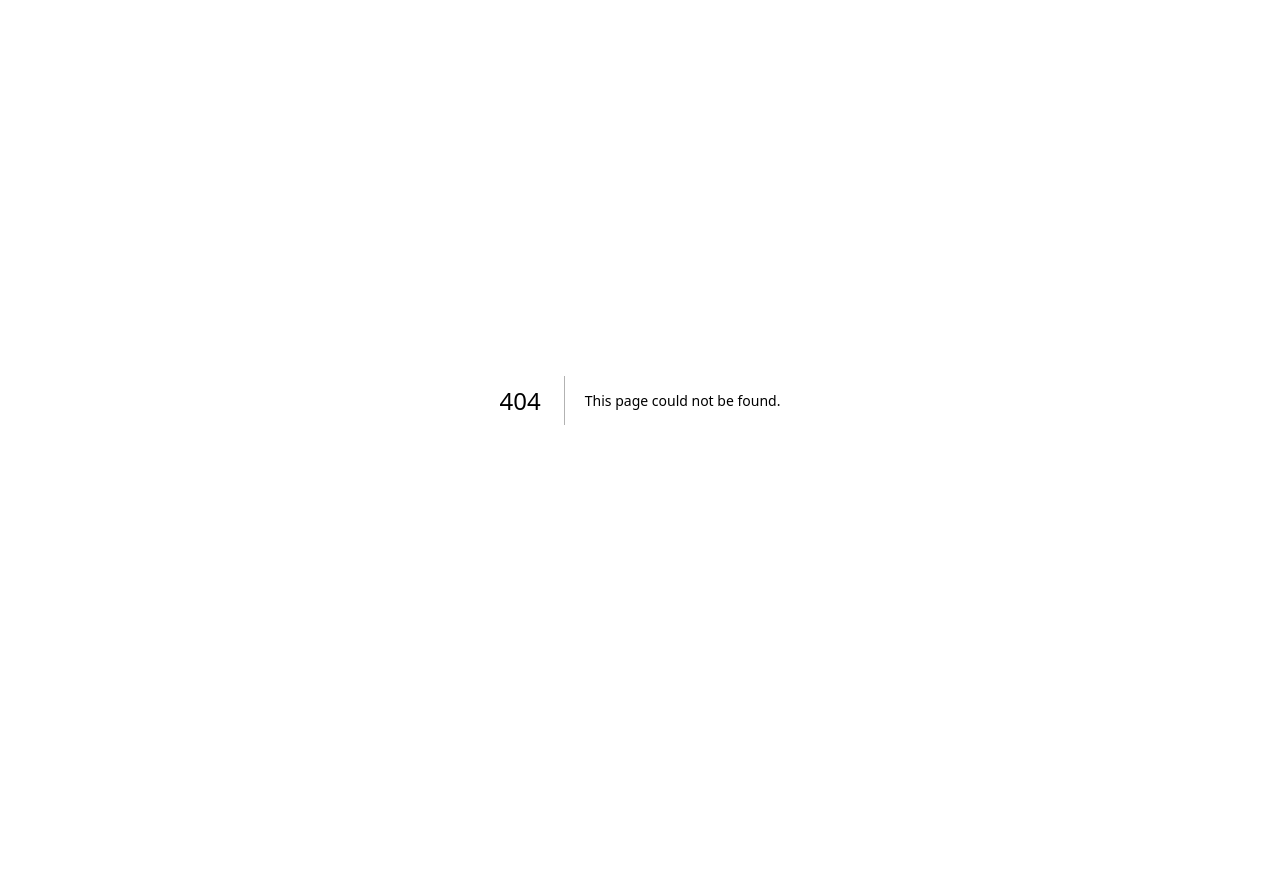
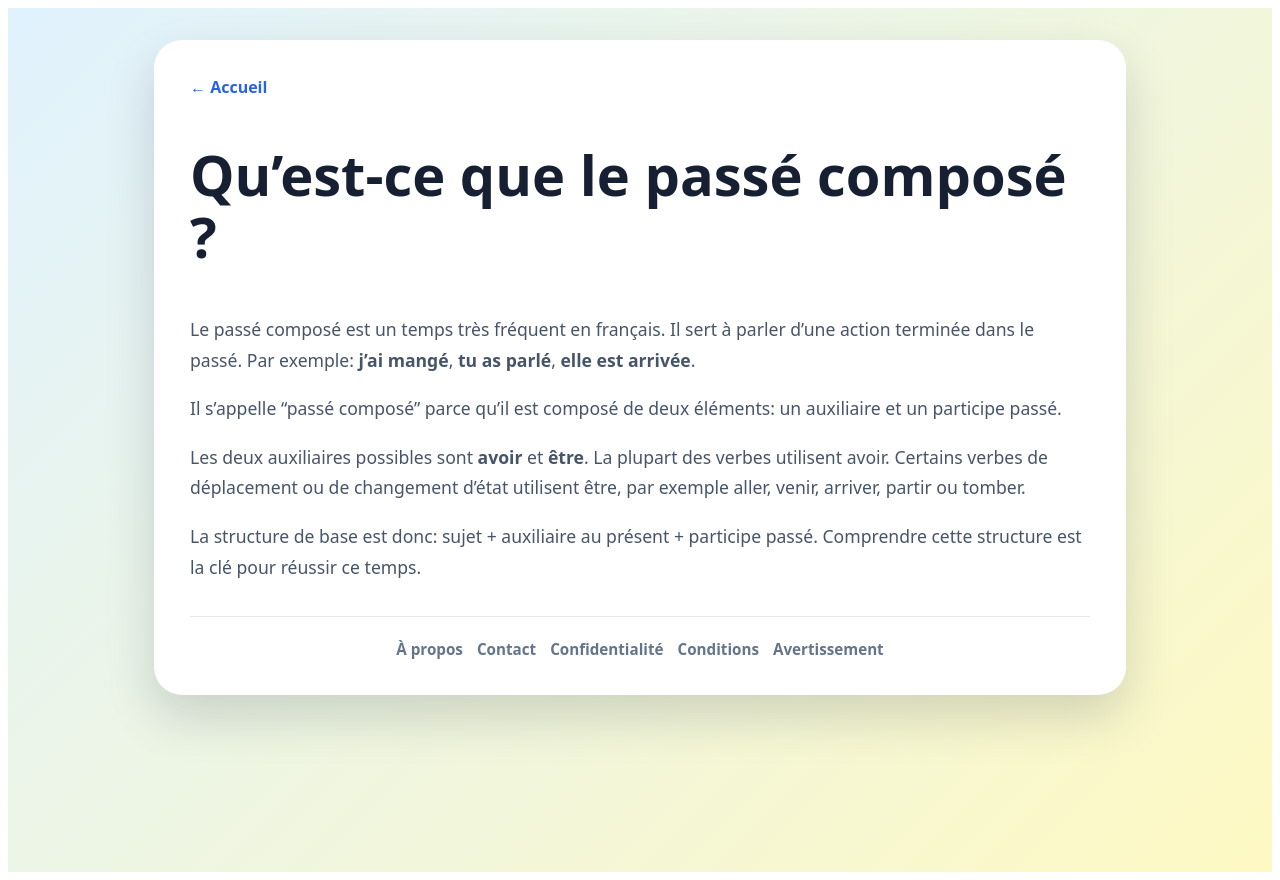
Before and after one commit to ossthun/machinepc, a Next.js app: page /quest-ce-que-le-passe-compose in a window 1280 px wide. Before the commit this address had no page. Before the commit the page ends 800 px from the top, so only its background shows below. Built offline with nearby package versions, Linux system fonts and the light colour scheme.

Commit message:
Add page explaining passé composé in French

```diff
--- /dev/null
+++ b/pages/quest-ce-que-le-passe-compose.js
@@ -0,0 +1,27 @@
+import SiteLayout from "../components/SiteLayout";
+
+export default function Page() {
+  return (
+    <SiteLayout title="Qu’est-ce que le passé composé ?">
+      <p>
+        Le passé composé est un temps très fréquent en français. Il sert à parler
+        d’une action terminée dans le passé. Par exemple: <strong>j’ai mangé</strong>,
+        <strong> tu as parlé</strong>, <strong>elle est arrivée</strong>.
+      </p>
+      <p>
+        Il s’appelle “passé composé” parce qu’il est composé de deux éléments:
+        un auxiliaire et un participe passé.
+      </p>
+      <p>
+        Les deux auxiliaires possibles sont <strong>avoir</strong> et{" "}
+        <strong>être</strong>. La plupart des verbes utilisent avoir. Certains
+        verbes de déplacement ou de changement d’état utilisent être, par exemple
+        aller, venir, arriver, partir ou tomber.
+      </p>
+      <p>
+        La structure de base est donc: sujet + auxiliaire au présent + participe
+        passé. Comprendre cette structure est la clé pour réussir ce temps.
+      </p>
+    </SiteLayout>
+  );
+}
```
